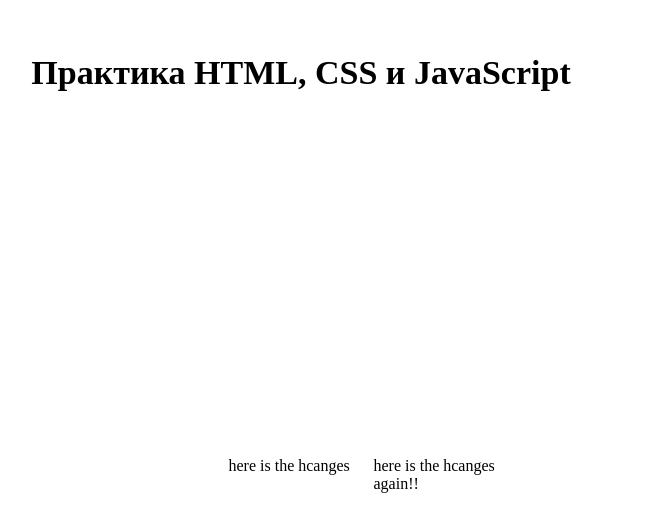
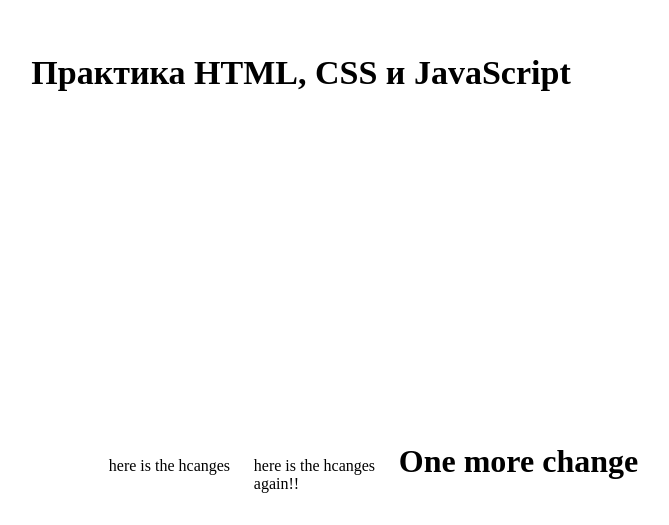
Before and after one commit to TikhonovaKs/post, a plain HTML site: page index.html in a window 1280 px wide. Shown: the part 1467-1992 px from the top of the page, without its empty margins (347-1016 px from the left). Drawn offline with Linux system fonts and the light colour scheme.

Commit message:
h1 on footer

```diff
--- a/index.html
+++ b/index.html
@@ -74,6 +74,7 @@
     <div class="footer__logo"></div>
     <div class="footer__logo">here is the hcanges</div>
     <div class="footer__logo">here is the hcanges again!!</div>
+    <h1>One more change</h1>
 
   </footer>
 </body>
```
